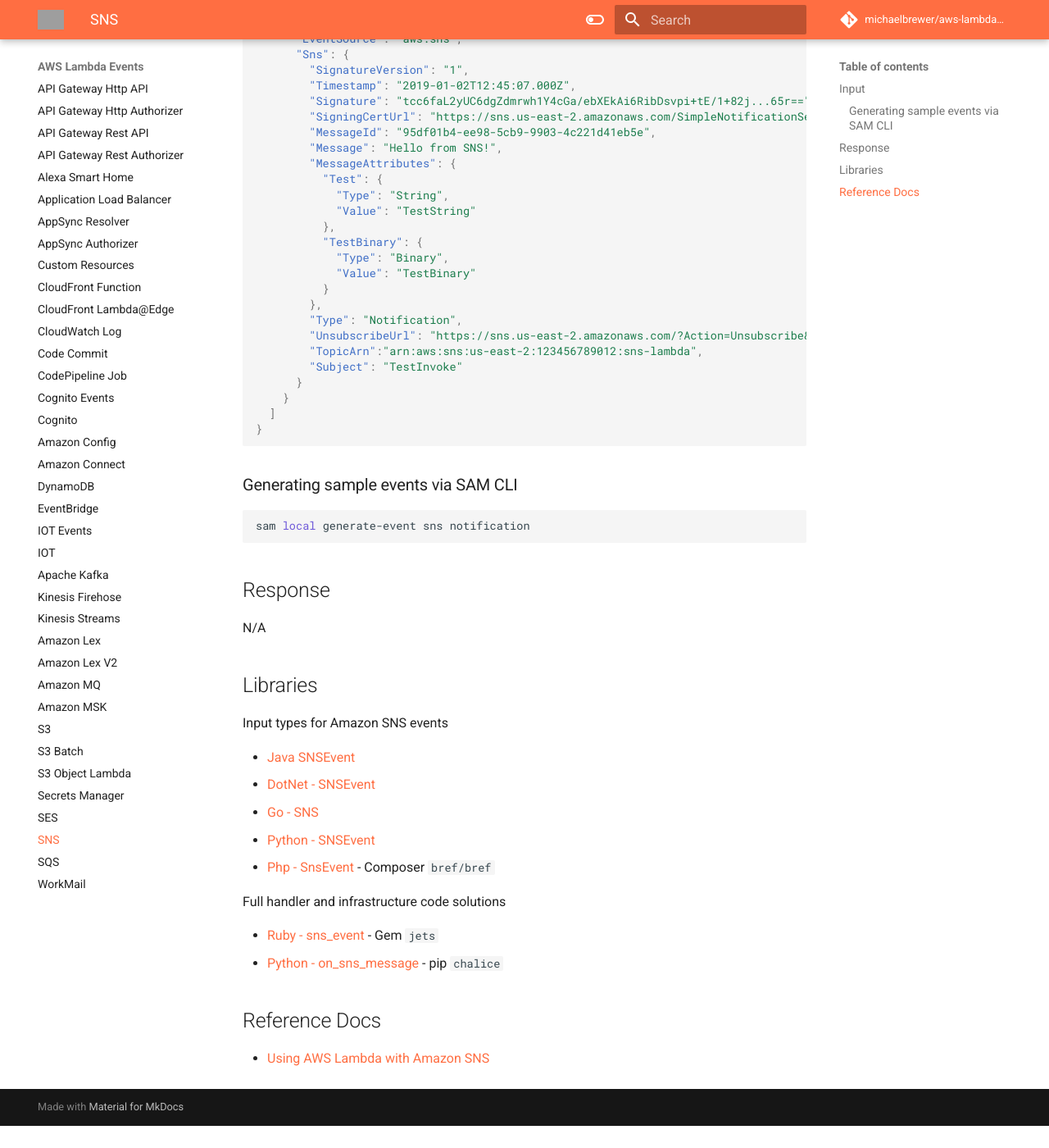
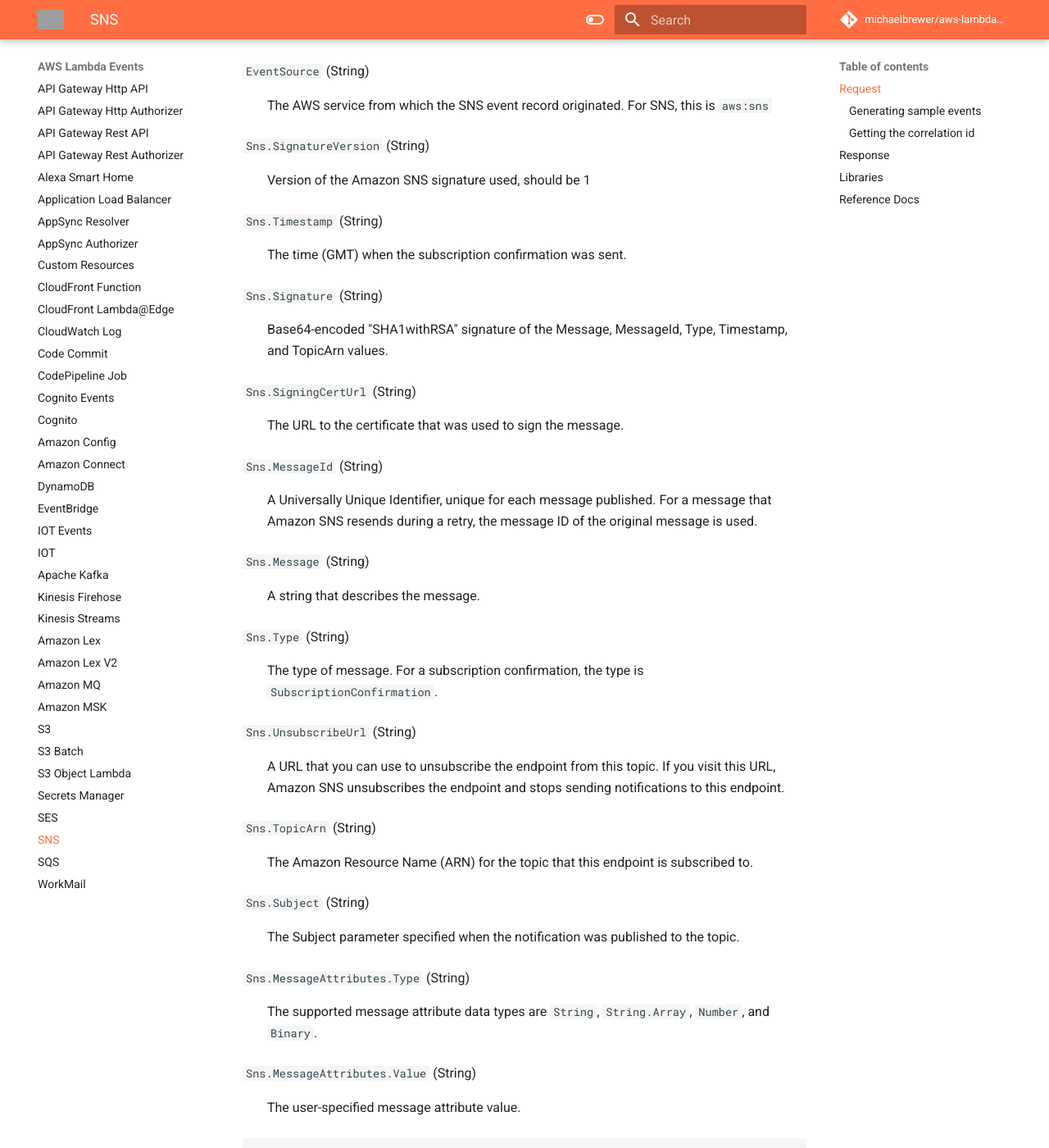
Before and after one commit to michaelbrewer/aws-lambda-events, an MkDocs documentation site: the page built from docs/sns.md, in a window 1280 px wide and 1400 px high, scrolled down 478 px. Shown: the whole window at 82% size. Built offline with MkDocs 1.6.1 and Material for MkDocs 9.7.7, drawn with Linux system fonts in a browser that asks for light colours; comment, search, counter and statistics services are not loaded; before the commit the page ends 1851 px from its top, so only the background shows below that; some of the changed text lies outside the part shown; grey boxes are pictures that could not be loaded.

Commit message:
feat(sns): Add more complete documentation

````diff
--- a/docs/sns.md
+++ b/docs/sns.md
@@ -2,7 +2,54 @@
 
 Amazon SNS invokes your function asynchronously with an event that contains a message and metadata.
 
-## Input
+## Request
+
+`EventVersion` (String)
+: Event version should be 1.0
+
+`EventSubscriptionArn` (String)
+: Event subscription arn
+
+`EventSource` (String)
+: The AWS service from which the SNS event record originated. For SNS, this is `aws:sns`
+
+`Sns.SignatureVersion` (String)
+: Version of the Amazon SNS signature used, should be 1
+
+`Sns.Timestamp` (String)
+: The time (GMT) when the subscription confirmation was sent.
+
+`Sns.Signature` (String)
+: Base64-encoded "SHA1withRSA" signature of the Message, MessageId, Type, Timestamp, and TopicArn values.
+
+`Sns.SigningCertUrl` (String)
+: The URL to the certificate that was used to sign the message.
+
+`Sns.MessageId` (String)
+: A Universally Unique Identifier, unique for each message published. For a message that Amazon SNS resends during a
+retry, the message ID of the original message is used.
+
+`Sns.Message` (String)
+: A string that describes the message.
+
+`Sns.Type` (String)
+: The type of message. For a subscription confirmation, the type is `SubscriptionConfirmation`.
+
+`Sns.UnsubscribeUrl` (String)
+: A URL that you can use to unsubscribe the endpoint from this topic. If you visit this URL, Amazon SNS unsubscribes
+the endpoint and stops sending notifications to this endpoint.
+
+`Sns.TopicArn` (String)
+: The Amazon Resource Name (ARN) for the topic that this endpoint is subscribed to.
+
+`Sns.Subject` (String)
+: The Subject parameter specified when the notification was published to the topic.
+
+`Sns.MessageAttributes.Type` (String)
+: The supported message attribute data types are `String`, `String.Array`, `Number`, and `Binary`.
+
+`Sns.MessageAttributes.Value` (String)
+: The user-specified message attribute value.
 
 ```json title="Example Amazon SNS message event"
 {
@@ -38,11 +85,21 @@
 }
 ```
 
-### Generating sample events via SAM CLI
+### Generating sample events
+
+Via [AWS SAM CLI](https://docs.aws.amazon.com/serverless-application-model/latest/developerguide/serverless-sam-cli-install.html) you can generate sample
+events
 
 ```shell
+# For help run
+sam local generate-event sns notification -h
+# Generating a sample event with defaults
 sam local generate-event sns notification
 ```
+
+### Getting the correlation id
+
+JSON path to correlation id: `Sns.MessageId`
 
 ## Response
 
````
